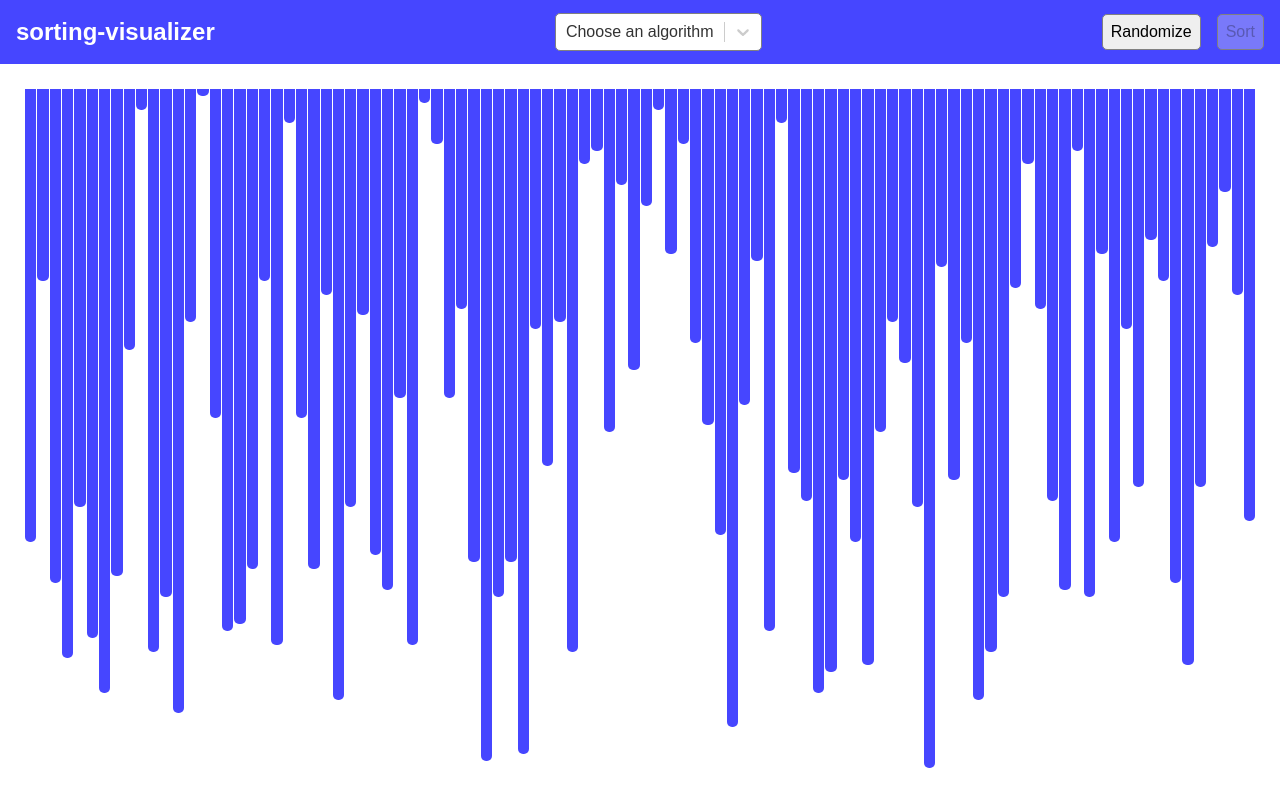
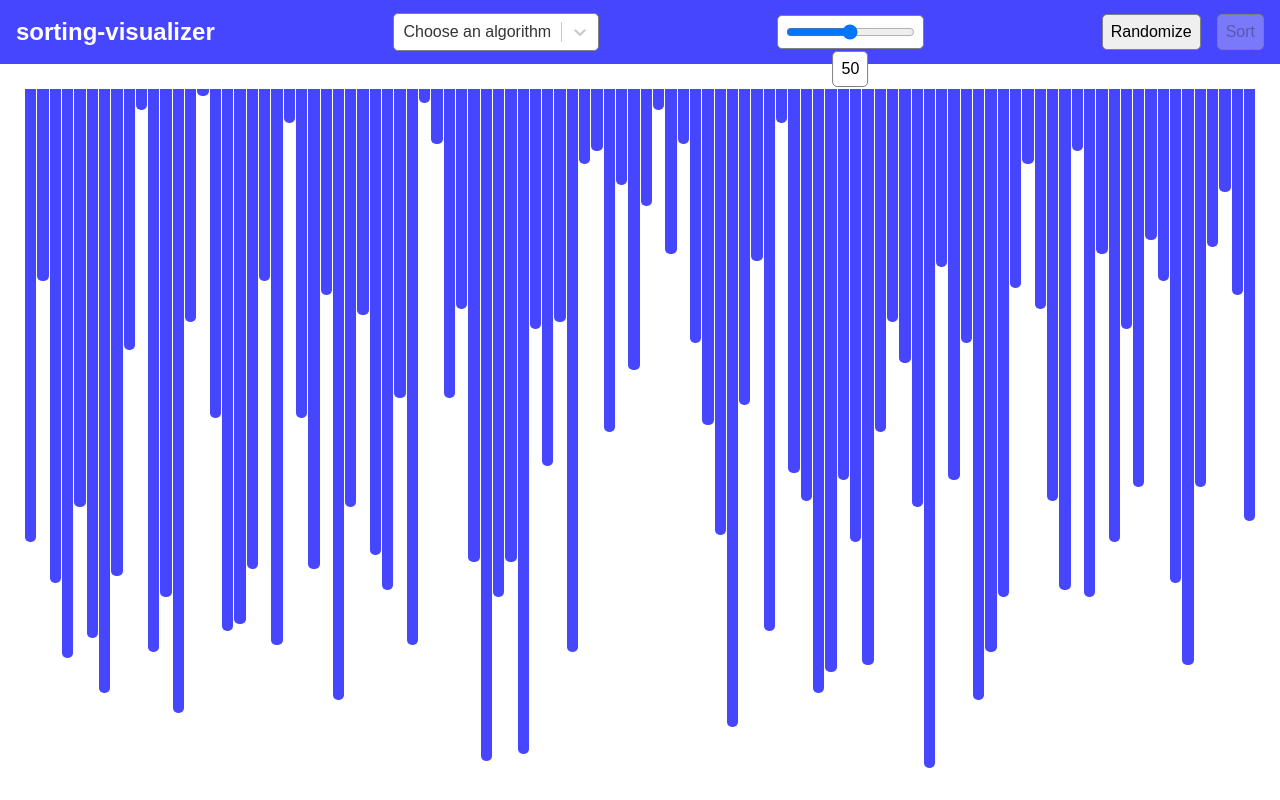
Before and after one commit to drew18moore/sorting-visualizer-react, a React (Vite) app: page / in a window 1280 px wide. Built offline with nearby package versions, Linux system fonts and the light colour scheme.

Commit message:
Created a range slider component.

```diff
--- a/src/components/Header.jsx
+++ b/src/components/Header.jsx
@@ -1,5 +1,6 @@
 import { useState } from "react";
 import CustomSelect from "./CustomSelect";
+import RangeSlider from "./RangeSlider";
 
 const Header = ({ setChosenAlgo, randomize, sort, canSort }) => {
   return (
@@ -8,6 +9,7 @@ const Header = ({ setChosenAlgo, randomize, sort, canSort }) => {
         <h1>sorting-visualizer</h1>
       </div>
       <CustomSelect onChange={(e) => setChosenAlgo(e.value)} />
+      <RangeSlider />
       <div className="nav-btns">
         <button className="randomize-btn" type="button" onClick={randomize}>
           Randomize
--- /dev/null
+++ b/src/components/RangeSlider.jsx
@@ -0,0 +1,28 @@
+import { useState } from "react";
+
+const RangeSlider = () => {
+  const [value, setValue] = useState(50);
+  const [showValueHover, setShowValueHover] = useState(true);
+
+  const handleChange = (e) => {
+    setValue(e.target.value);
+    console.log(e.target.value);
+  };
+
+  return (
+    <div className="range-slider">
+      <input
+        type="range"
+        min={1}
+        max={100}
+        value={value}
+        onChange={handleChange}
+        onMouseEnter={() => setShowValueHover(true)}
+        onMouseLeave={() => setShowValueHover(false)}
+      />
+      {showValueHover && <div className="hover-value">{value}</div>}
+    </div>
+  );
+};
+
+export default RangeSlider;
--- a/src/index.css
+++ b/src/index.css
@@ -21,6 +21,26 @@ nav {
 
 .nav-logo h1 {
   color: white;
+}
+
+.range-slider {
+  display: flex;
+  position: relative;
+  background-color: white;
+  padding: 0.5rem;
+  border-radius: 5px;
+  border: 1px solid gray;
+}
+
+.range-slider .hover-value {
+  border: 1px solid gray;
+  left: 50%;
+  transform: translateX(-50%);
+  top: 110%;
+  padding: 0.5rem;
+  position: absolute;
+  background-color: white;
+  border-radius: 5px;
 }
 
 .nav-btns {
```
